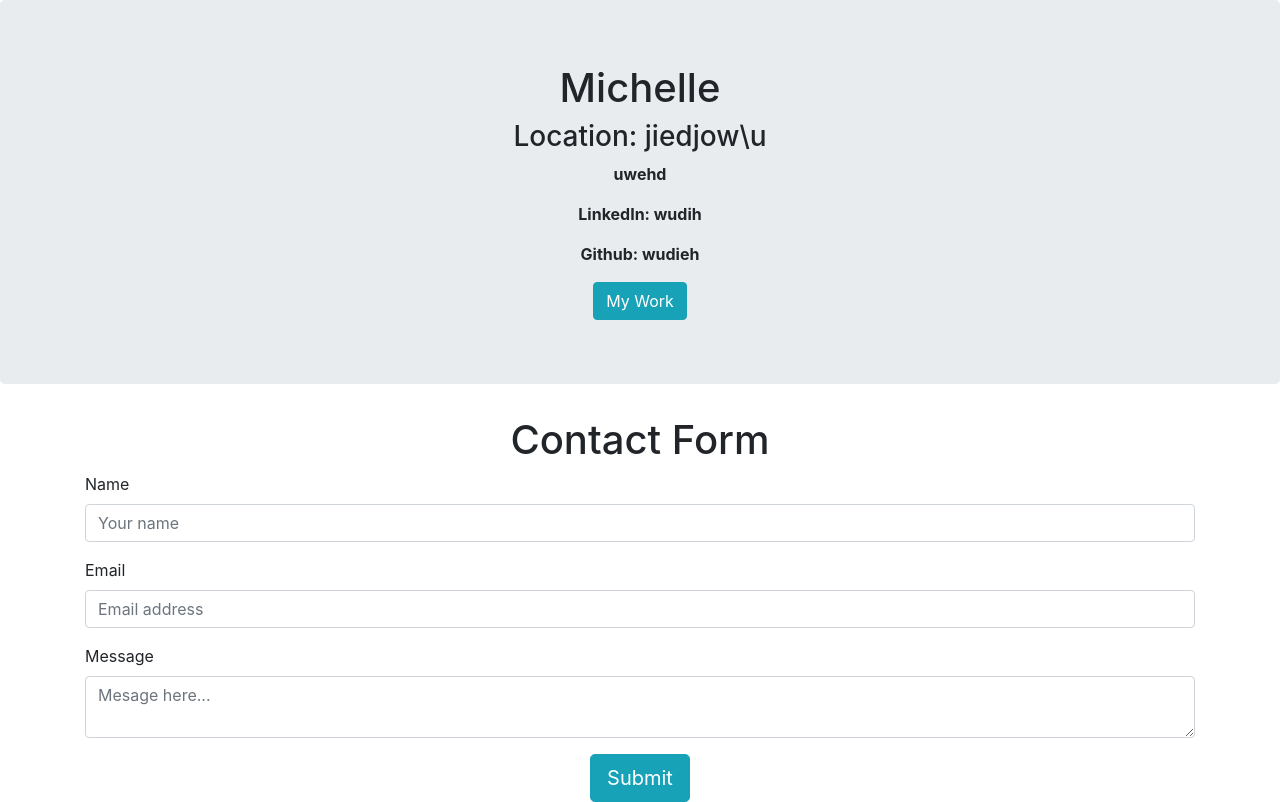
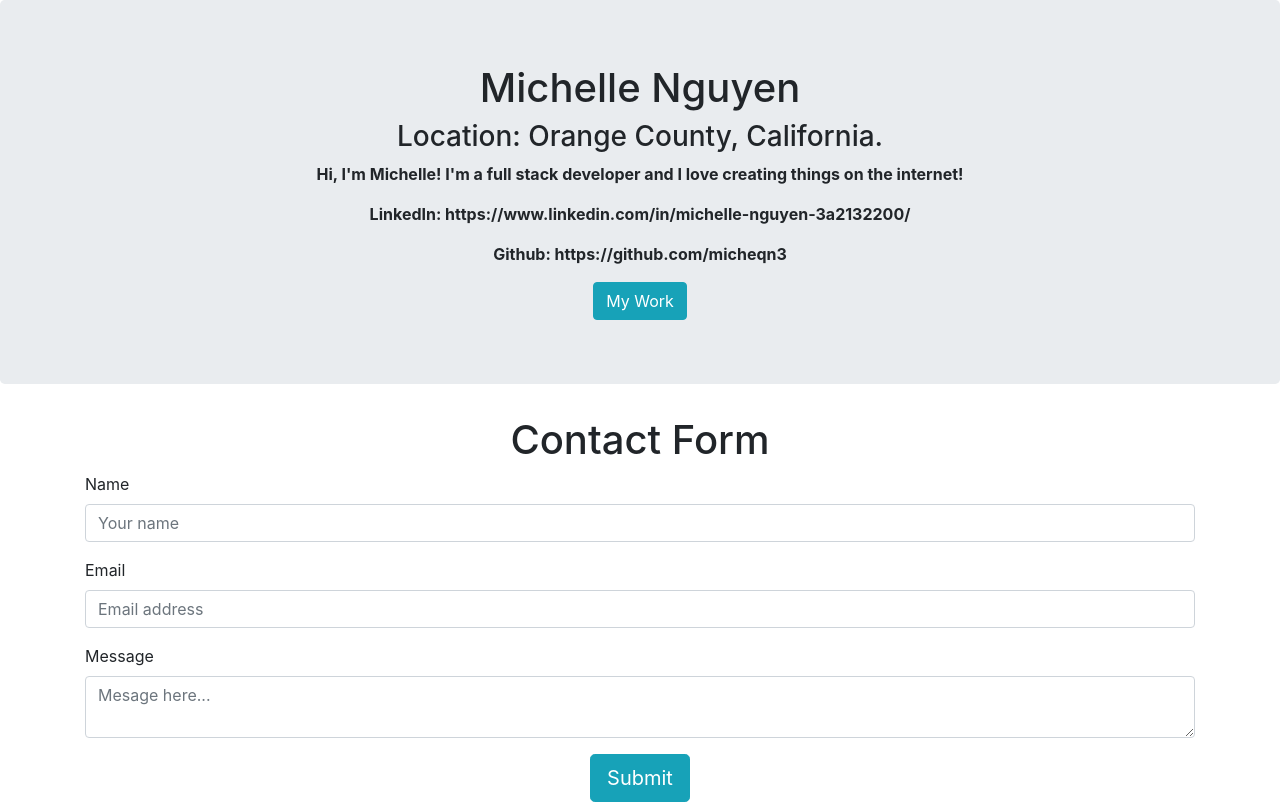
Before and after one commit to micheqn3/portfolio-generator, a website: page sample/index.html in a window 1280 px wide. Drawn offline with nearby package versions, Linux system fonts and the light colour scheme.

Commit message:
Updated sample file and added screenshots of application

```diff
--- a/sample/index.html
+++ b/sample/index.html
@@ -22,14 +22,15 @@
     </head>
     <body>
         <div id="portfolio">
+
         </div>
       <div class="jumbotron">
           <div class="container">
-              <h1 class="text-center">Michelle</h1>
-              <h3 class="text-center">Location: jiedjow\u</h3>
-              <p class="font-weight-bold text-center">uwehd</p>
-              <p class="font-weight-bold text-center">LinkedIn: wudih</p>
-              <p class="font-weight-bold text-center">Github: wudieh</p>
+              <h1 class="text-center">Michelle Nguyen</h1>
+              <h3 class="text-center">Location: Orange County, California.</h3>
+              <p class="font-weight-bold text-center">Hi, I'm Michelle! I'm a full stack developer and I love creating things on the internet!</p>
+              <p class="font-weight-bold text-center">LinkedIn: https://www.linkedin.com/in/michelle-nguyen-3a2132200/</p>
+              <p class="font-weight-bold text-center">Github: https://github.com/micheqn3</p>
               <div class="col text-center">
                 <button type="button" class="btn btn-md btn-info text-center">My Work</button>
               </div>
```
Also changed, not shown: Assets/sample-html.png (added), Assets/terminal.png (added).
